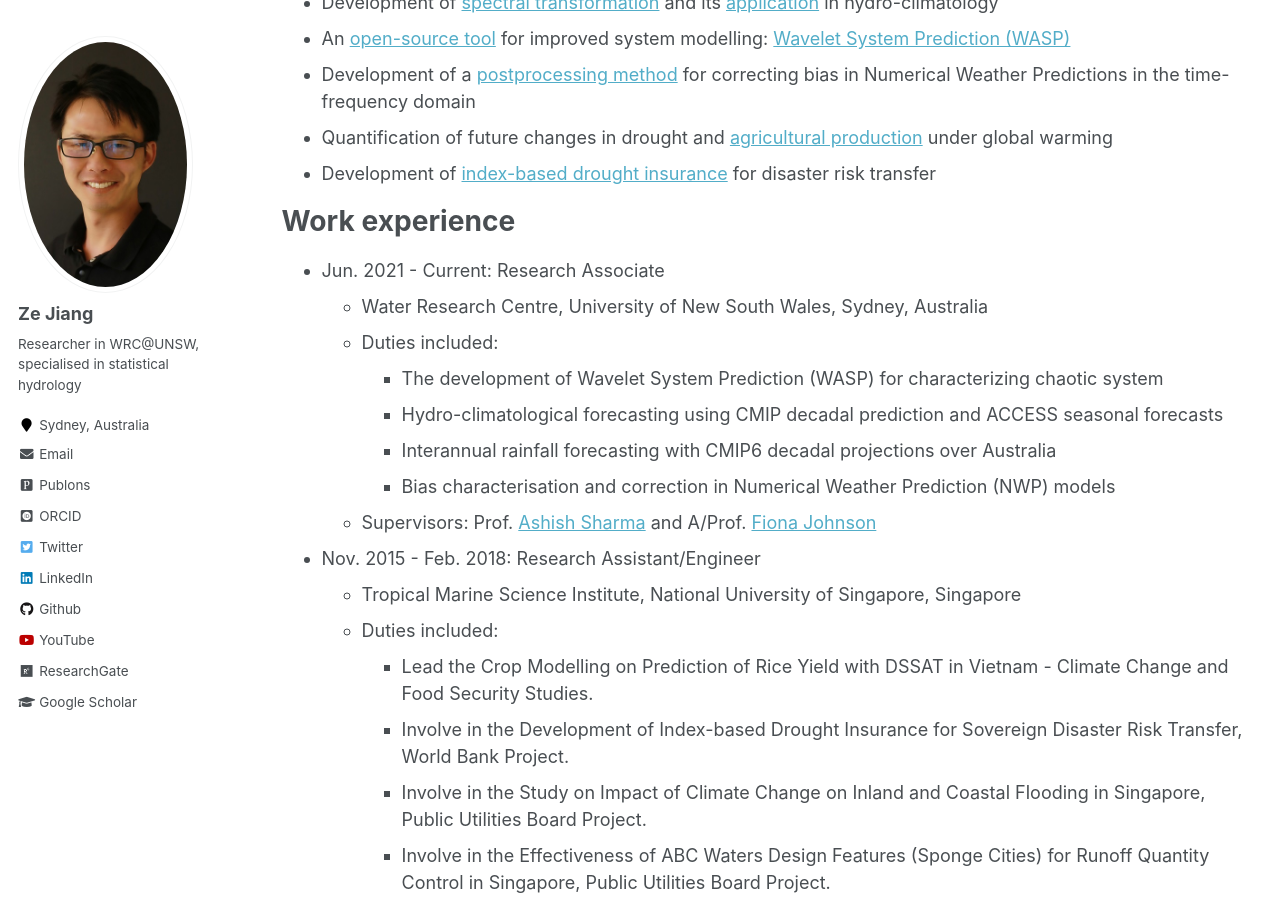
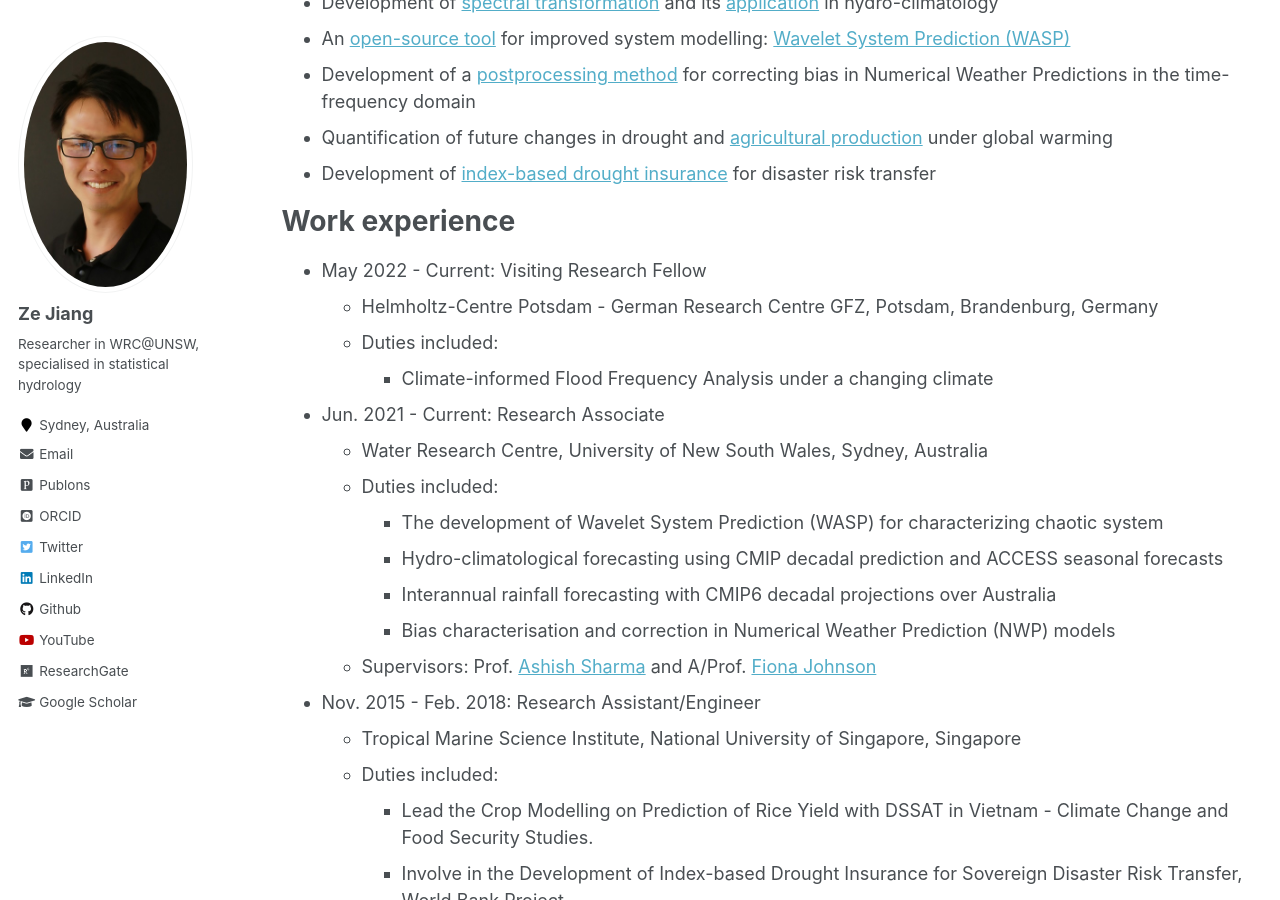
Before and after one commit to zejiang-unsw/zejiang-unsw.github.io, a Jekyll site: the page built from _pages/cv.md, in a window 1280 px wide and 900 px high, scrolled down 679 px. Built offline with Jekyll 4.4.1, drawn with Linux system fonts in a browser that asks for light colours; some web fonts are replaced.

Commit message:
Update cv.md

```diff
--- a/_pages/cv.md
+++ b/_pages/cv.md
@@ -35,6 +35,10 @@ Research Highlights
 
 Work experience
 ======
+* May 2022 - Current: Visiting Research Fellow
+  * Helmholtz-Centre Potsdam - German Research Centre GFZ, Potsdam, Brandenburg, Germany
+  * Duties included:
+	+ Climate-informed Flood Frequency Analysis under a changing climate
 * Jun. 2021 - Current: Research Associate
   * Water Research Centre, University of New South Wales, Sydney, Australia
   * Duties included:
```
